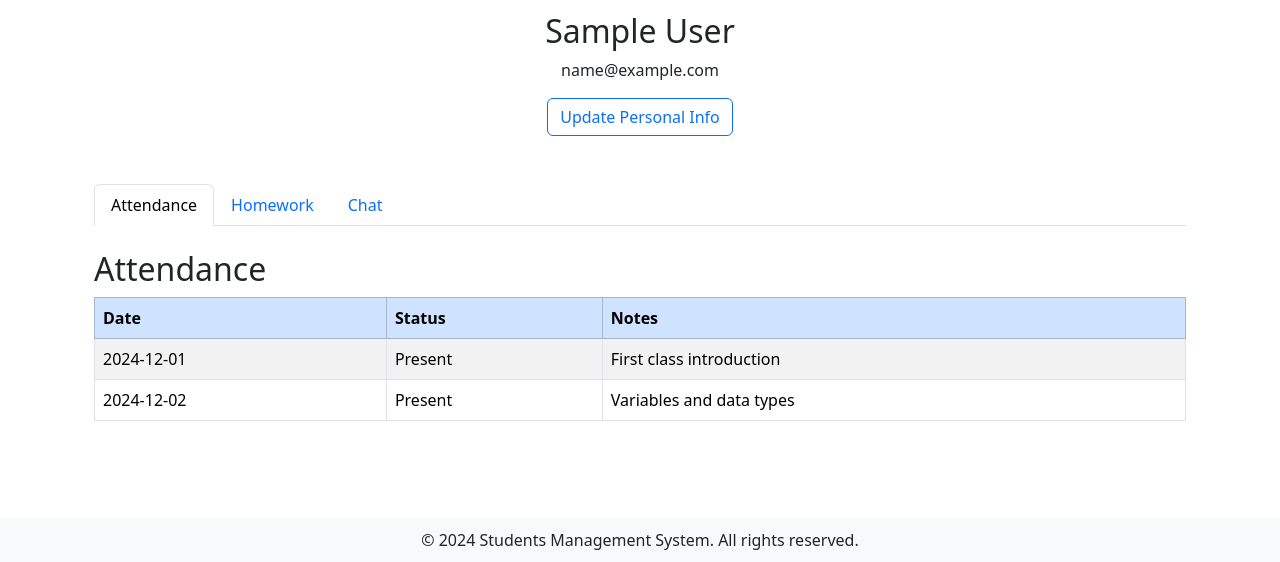
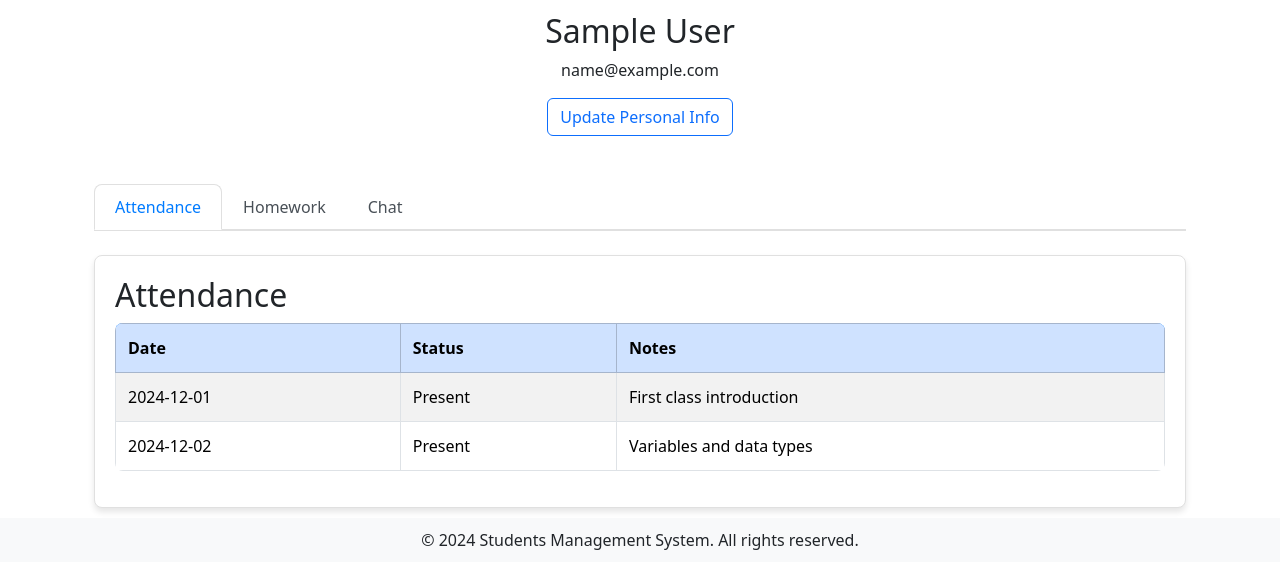
Before and after one commit to JoraKaryan/youlearn, a Django app: page /accounts/profile/ in a window 1280 px wide. Shown: the part 238-800 px from the top of the page. Run offline with Django 5.2, Linux system fonts and the light colour scheme; the visitor is signed in with stand-in values (Sample User, id 1); data that the repository does not hold is empty.

Commit message:
version_0.29

```diff
--- a/accounts/templates/profile/personal_page.html
+++ b/accounts/templates/profile/personal_page.html
@@ -2,6 +2,92 @@
 {% load static %}
 
 {% block content %}
+
+<style>
+    /* Modern styling for all tabs */
+    .tab-content {
+        background-color: #ffffff; /* White background */
+        border: 1px solid #e0e0e0; /* Light border */
+        border-radius: 8px; /* Rounded corners */
+        box-shadow: 0 4px 6px rgba(0, 0, 0, 0.1); /* Subtle shadow */
+        padding: 20px; /* Add padding inside the tab content */
+        margin-top: 10px; /* Space between tabs and content */
+    }
+
+    .tab-pane {
+        background-color: #ffffff; /* White background for each tab pane */
+        border-radius: 8px; /* Rounded corners */
+    }
+
+    /* Styling for the tab navigation */
+    .nav-tabs {
+        border-bottom: 2px solid #e0e0e0; /* Light border below tabs */
+    }
+
+    .nav-tabs .nav-link {
+        border: 1px solid transparent; /* Transparent border */
+        border-top-left-radius: 8px; /* Rounded corners for tabs */
+        border-top-right-radius: 8px;
+        padding: 10px 20px; /* Padding for tabs */
+        color: #495057; /* Default text color */
+        transition: all 0.3s ease; /* Smooth transition */
+    }
+
+    .nav-tabs .nav-link:hover {
+        background-color: #f8f9fa; /* Light background on hover */
+        border-color: #e0e0e0; /* Light border on hover */
+    }
+
+    .nav-tabs .nav-link.active {
+        background-color: #ffffff; /* White background for active tab */
+        border-color: #e0e0e0 #e0e0e0 #ffffff; /* Border to match the tab content */
+        color: #007bff; /* Active tab text color */
+        font-weight: 500; /* Bold text for active tab */
+    }
+
+    /* Styling for tables inside tabs */
+    .table {
+        background-color: #ffffff; /* White background for tables */
+        border-radius: 8px; /* Rounded corners for tables */
+        overflow: hidden; /* Ensure rounded corners are visible */
+    }
+
+    .table thead {
+        background-color: #007bff; /* Blue background for table headers */
+        color: #ffffff; /* White text for table headers */
+    }
+
+    .table th,
+    .table td {
+        padding: 12px; /* Padding for table cells */
+    }
+
+    /* Styling for cards inside tabs */
+    .card {
+        border: 1px solid #e0e0e0; /* Light border for cards */
+        border-radius: 8px; /* Rounded corners for cards */
+        box-shadow: 0 2px 4px rgba(0, 0, 0, 0.1); /* Subtle shadow for cards */
+    }
+
+    .card-header {
+        background-color: #f8f9fa; /* Light background for card headers */
+        border-bottom: 1px solid #e0e0e0; /* Light border below card headers */
+        font-weight: 500; /* Bold text for card headers */
+    }
+
+    /* Styling for list groups inside tabs */
+    .list-group-item {
+        border: 1px solid #e0e0e0; /* Light border for list items */
+        margin-bottom: 8px; /* Space between list items */
+        border-radius: 4px; /* Rounded corners for list items */
+        transition: background-color 0.2s ease; /* Smooth hover effect */
+    }
+
+    .list-group-item:hover {
+        background-color: #f8f9fa; /* Light background on hover */
+    }
+</style>
+
 <div class="container">
     <!-- Profile Section -->
     <section class="text-center mb-5">
@@ -147,14 +233,22 @@
                 </ul>
             </div>
         </div>
-
     </div>
 
     <!-- Chat Tab -->
     <div class="tab-pane fade" id="chat" role="tabpanel">
         <h2>Chat</h2>
-            <p>Click the link below to access your chat conversations:</p>
-            <a href="{% url 'chat:conversation_list' %}" class="btn btn-outline-primary">Go to Chat</a>
+        <p>Click on a student's name to start or continue a conversation:</p>
+
+        <div class="list-group mt-3">
+            {% for student in students %}
+
+            <a href="{% url 'chat:start_conversation' student.id %}" class="list-group-item list-group-item-action d-flex justify-content-between align-items-center py-2">
+                <span>{{ student.fullname }}</span>
+                <span class="badge bg-primary rounded-pill ms-2">New</span>
+            </a>
+            {% endfor %}
+        </div>
     </div>
 </div>
 </div></br></br>
--- a/accounts/views.py
+++ b/accounts/views.py
@@ -3,6 +3,9 @@ from django.contrib.auth import login, logout, authenticate
 from django.contrib.auth.decorators import login_required
 from django.contrib import messages
 from django.db import transaction
+from django.db.models import F, Q, Value
+from django.db.models.functions import Concat
+
 from .forms import CustomUserCreationForm, CustomLoginForm
 from .models import CustomUser
 from students.models import Student
@@ -82,7 +85,10 @@ def dashboard_view(request):
 
 @login_required
 def personal_page(request):
-    return render(request, 'profile/personal_page.html')
+    students = Student.objects.filter(~Q(id=request.user.id)).annotate(
+        fullname=Concat(F('name'), Value(' '), F('surname'))
+    )
+    return render(request, 'profile/personal_page.html', {'students': students})
 
 @login_required
 def log_out(request):
--- a/tutors/views.py
+++ b/tutors/views.py
@@ -58,6 +58,8 @@ def tutor_add(request):
                     # Step 2: Create and save the CustomUser first
                     user = User.objects.create_user(
                         email=form.cleaned_data['email'],
+                        first_name=form.cleaned_data['name'],
+                        last_name=form.cleaned_data['surname'],
                         password='defaultpassword',  # Set a default password (should be updated later)
                         username=form.cleaned_data['email'],  # Assuming email is used as username
                         role='tutor'
```
Also changed, not shown: 1 other file. Lines whose indentation alone changed are shown as unchanged.
